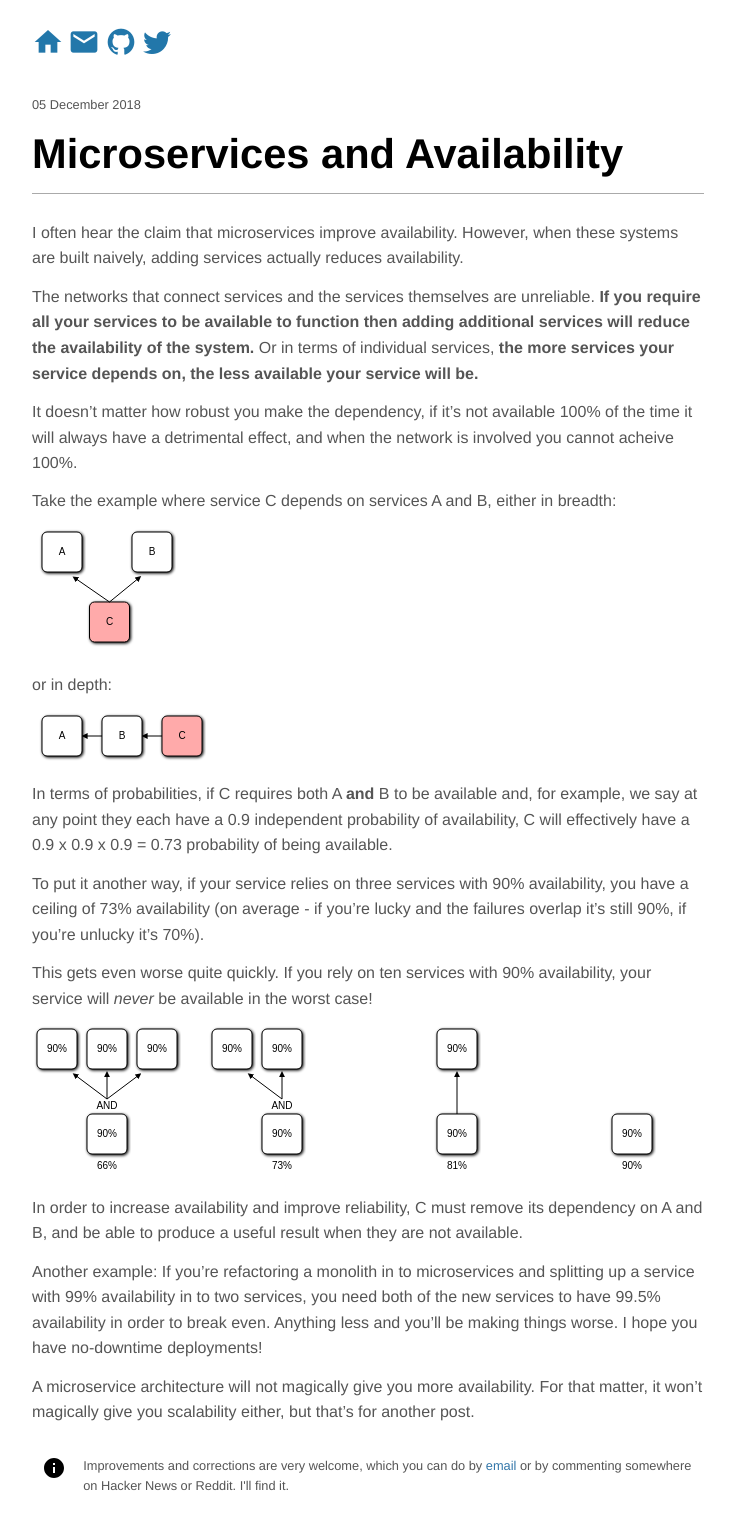
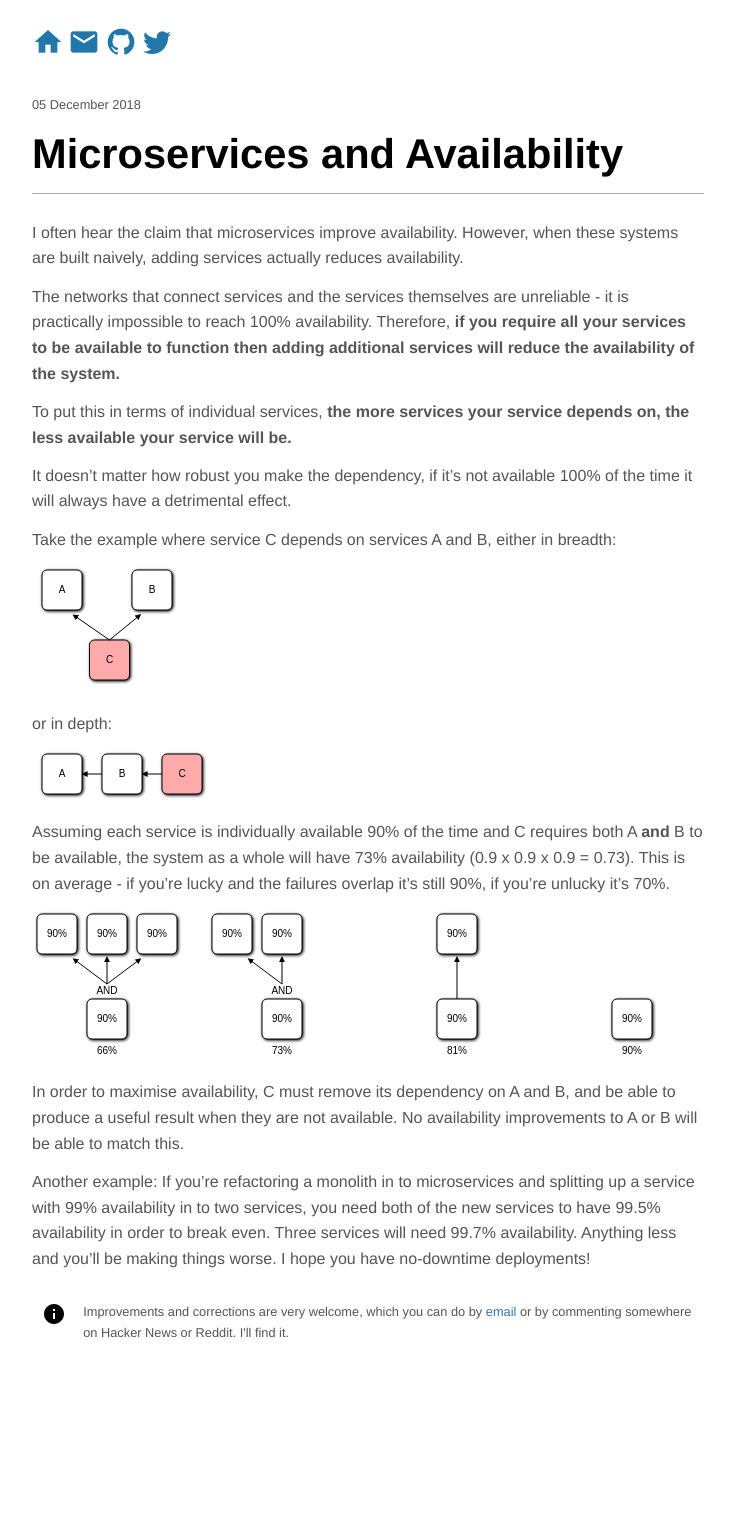
Before and after one commit to KMahoney/kmahoney.github.io, a Jekyll site: the page built from _posts/2018-12-05-microservices-and-availability.markdown, in a window 1280 px wide. Shown: the whole page, without its empty margins (272-1005 px from the left). Built offline with Jekyll 4.4.1, drawn with Linux system fonts in a browser that asks for light colours; after the commit the page ends 1363 px from its top, so only the background shows below that.

Commit message:
more concise 'Microservices and Availability'

```diff
--- a/_posts/2018-12-05-microservices-and-availability.markdown
+++ b/_posts/2018-12-05-microservices-and-availability.markdown
@@ -11,15 +11,16 @@ availability. However, when these systems are built naively, adding
 services actually reduces availability.
 
 The networks that connect services and the services themselves are
-unreliable. **If you require all your services to be available to
-function then adding additional services will reduce the availability
-of the system.** Or in terms of individual services, **the more
-services your service depends on, the less available your service will
-be.**
+unreliable - it is practically impossible to reach 100%
+availability. Therefore, **if you require all your services to be
+available to function then adding additional services will reduce the
+availability of the system.**
+
+To put this in terms of individual services, **the more services your
+service depends on, the less available your service will be.**
 
 It doesn't matter how robust you make the dependency, if it's
-not available 100% of the time it will always have a detrimental effect,
-and when the network is involved you cannot acheive 100%.
+not available 100% of the time it will always have a detrimental effect.
 
 Take the example where service C depends on services A and B, either
 in breadth:
@@ -30,32 +31,22 @@ or in depth:
 
 <img width="180" height="50" src="/img/articles/microservice-pattern-2.svg" />
 
-In terms of probabilities, if C requires both A **and** B to be
-available and, for example, we say at any point they each have a 0.9
-independent probability of availability, C will effectively have a 0.9
-x 0.9 x 0.9 = 0.73 probability of being available.
-
-To put it another way, if your service relies on three services
-with 90% availability, you have a ceiling of 73% availability (on
-average - if you're lucky and the failures overlap it's still 90%, if
-you're unlucky it's 70%).
-
-This gets even worse quite quickly. If you rely on ten services with
-90% availability, your service will *never* be available in the worst
-case!
+Assuming each service is individually available 90% of the time and C
+requires both A **and** B to be available, the system as a whole will
+have 73% availability (0.9 x 0.9 x 0.9 = 0.73). This is on average -
+if you're lucky and the failures overlap it's still 90%, if you're
+unlucky it's 70%.
 
 <img width="700" height="150" src="/img/articles/availability-diagrams.svg" />
 
-In order to increase availability and improve reliability, C must
-remove its dependency on A and B, and be able to produce a useful
-result when they are not available.
+In order to maximise availability, C must remove its dependency on A
+and B, and be able to produce a useful result when they are not
+available. No availability improvements to A or B will be able to
+match this.
 
 Another example: If you're refactoring a monolith in to microservices
 and splitting up a service with 99% availability in to two services,
 you need both of the new services to have 99.5% availability in order
-to break even.  Anything less and you'll be making things worse. I
-hope you have no-downtime deployments!
-
-A microservice architecture will not magically give you more
-availability. For that matter, it won't magically give you scalability
-either, but that's for another post.
+to break even. Three services will need 99.7% availability. Anything
+less and you'll be making things worse. I hope you have no-downtime
+deployments!
```
